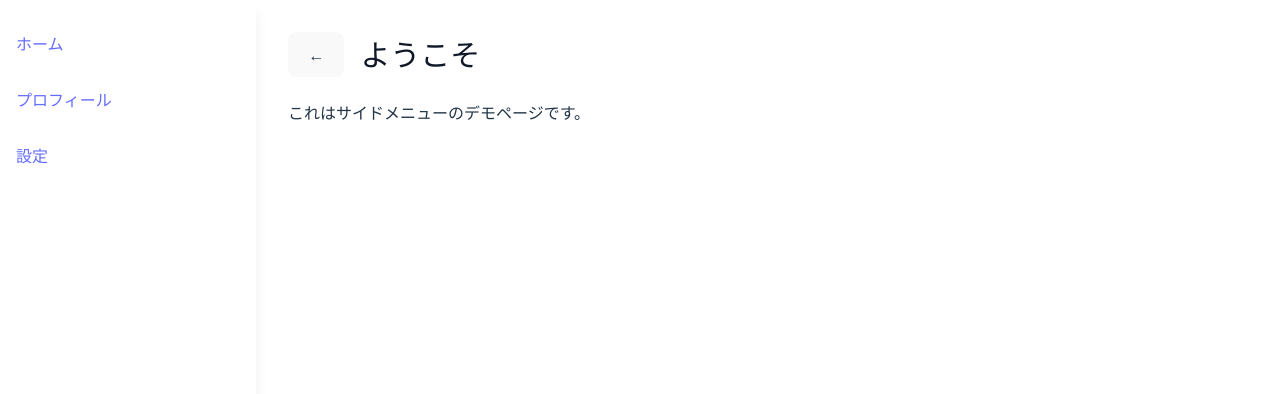
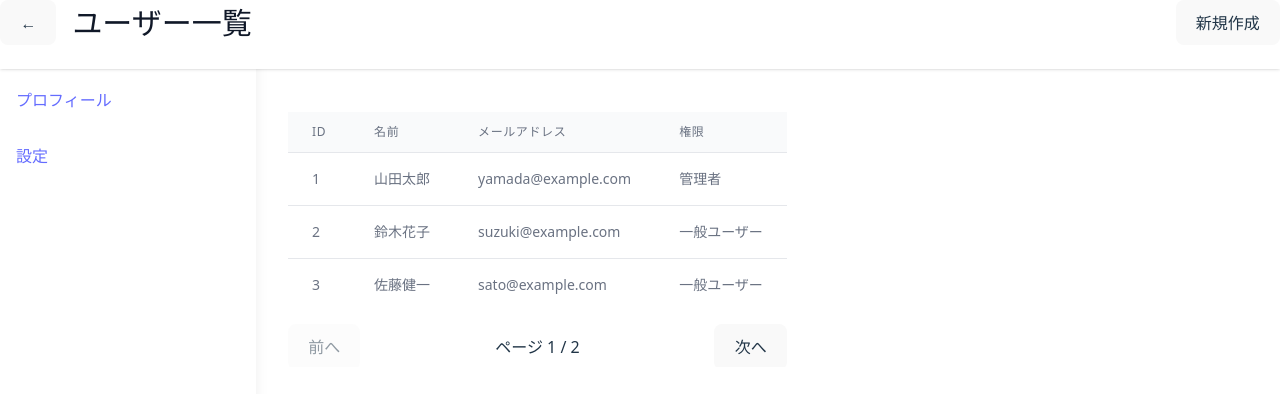
Before and after one commit to HMasataka/vite-tailwind-ts-playground, a React (Vite) app: page / in a window 1280 px wide. Shown: the top 394 px of the page. Built offline with nearby package versions, Linux system fonts and the light colour scheme.

Commit message:
Feat side menu

```diff
--- a/src/App.tsx
+++ b/src/App.tsx
@@ -1,11 +1,11 @@
 import { BrowserRouter as Router, Routes, Route } from "react-router-dom";
-import { Home } from "./components/pages/Home";
+import { TableSample } from "./components/pages/TableSample";
 
 function App() {
   return (
     <Router>
       <Routes>
-        <Route path="/" element={<Home />} />
+        <Route path="/" element={<TableSample />} />
         <Route path="/profile" element={<div>プロフィールページ</div>} />
         <Route path="/settings" element={<div>設定ページ</div>} />
       </Routes>
--- a/src/components/molecules/PageHeader/index.tsx
+++ b/src/components/molecules/PageHeader/index.tsx
@@ -8,9 +8,14 @@ interface PageHeaderProps {
   isMenuOpen?: boolean;
 }
 
-export const PageHeader = ({ title, actions, onMenuToggle, isMenuOpen }: PageHeaderProps) => {
+export const PageHeader = ({
+  title,
+  actions,
+  onMenuToggle,
+  isMenuOpen,
+}: PageHeaderProps) => {
   return (
-    <div className="flex items-center justify-between mb-6">
+    <div className="flex w-full items-center justify-between mb-6">
       <div className="flex items-center space-x-4">
         <button
           onClick={onMenuToggle}
--- a/src/components/pages/Home/index.tsx
+++ b/src/components/pages/Home/index.tsx
@@ -13,15 +13,23 @@ export const Home = () => {
 
   return (
     <div className="flex min-h-screen">
-      <SideMenu items={menuItems} isOpen={isMenuOpen} onToggle={() => setIsMenuOpen(!isMenuOpen)} />
-      <main className={`flex-1 p-8 transition-all duration-300 ${isMenuOpen ? "ml-64" : "ml-16"}`}>
+      <SideMenu
+        items={menuItems}
+        isOpen={isMenuOpen}
+        onToggle={() => setIsMenuOpen(!isMenuOpen)}
+      />
+      <div className={`flex-1 transition-all duration-300 ${isMenuOpen ? "ml-64" : "ml-16"}`}>
+        <div className="fixed top-0 right-0 left-0 z-10 bg-white shadow-sm">
           <PageHeader
             title="ようこそ"
             isMenuOpen={isMenuOpen}
             onMenuToggle={() => setIsMenuOpen(!isMenuOpen)}
           />
+        </div>
+        <main className="mt-20 p-8">
           <p>これはサイドメニューのデモページです。</p>
         </main>
       </div>
+    </div>
   );
 };
--- a/src/components/pages/TableSample/index.tsx
+++ b/src/components/pages/TableSample/index.tsx
@@ -1,6 +1,8 @@
+import { useState } from "react";
 import { Table } from "../../organisms/Table";
 import { PageHeader } from "../../molecules/PageHeader";
 import { Button } from "../../atoms/Button";
+import { SideMenu } from "../../molecules/SideMenu";
 
 interface User {
   id: number;
@@ -29,18 +31,39 @@ const columns = [
   { key: "role" as keyof User, header: "権限", width: "2/12" },
 ];
 
+const menuItems = [
+  { label: "ホーム", path: "/" },
+  { label: "プロフィール", path: "/profile" },
+  { label: "設定", path: "/settings" },
+];
+
 export const TableSample = () => {
+  const [isMenuOpen, setIsMenuOpen] = useState(true);
+
   return (
-    <div className="p-4">
+    <div className="flex min-h-screen">
+      <SideMenu
+        items={menuItems}
+        isOpen={isMenuOpen}
+        onToggle={() => setIsMenuOpen(!isMenuOpen)}
+      />
+      <div className={`flex-1 transition-all duration-300 ${isMenuOpen ? "ml-64" : "ml-16"}`}>
+        <div className="fixed top-0 right-0 left-0 z-10 bg-white shadow-sm">
           <PageHeader
             title="ユーザー一覧"
+            isMenuOpen={isMenuOpen}
+            onMenuToggle={() => setIsMenuOpen(!isMenuOpen)}
             actions={
-          <Button variant="primary" onClick={open}>
+              <Button variant="primary" onClick={() => {}}>
                 新規作成
               </Button>
             }
           />
+        </div>
+        <main className="mt-20 p-8">
           <Table data={sampleData} columns={columns} pageSize={3} />
+        </main>
+      </div>
     </div>
   );
 };
```
Lines whose indentation alone changed are shown as unchanged.
